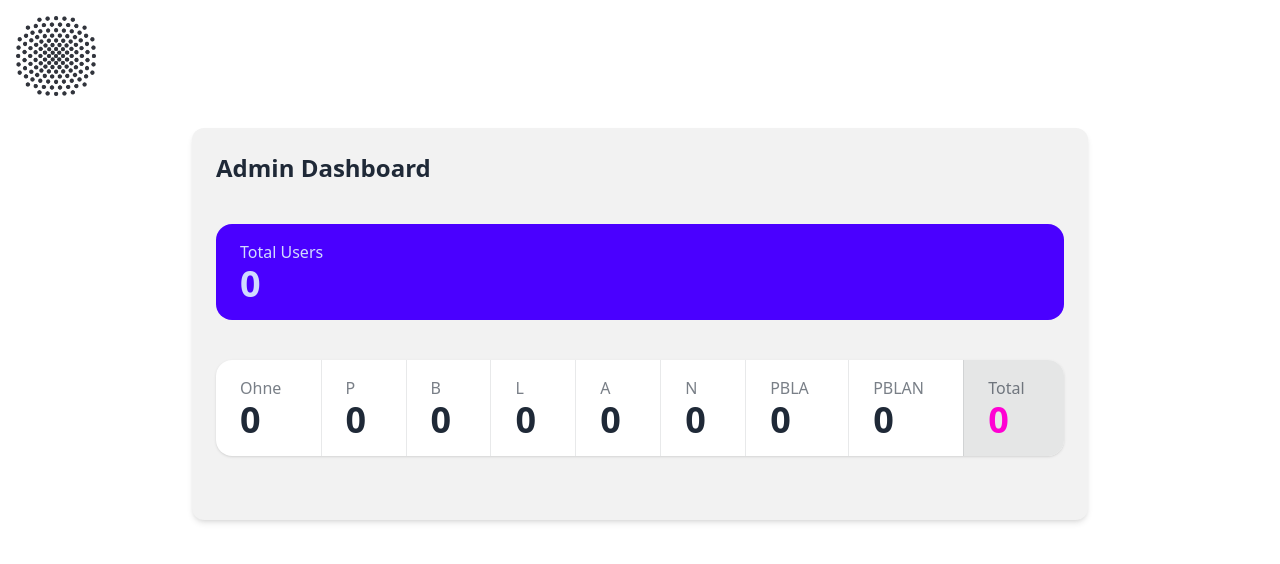
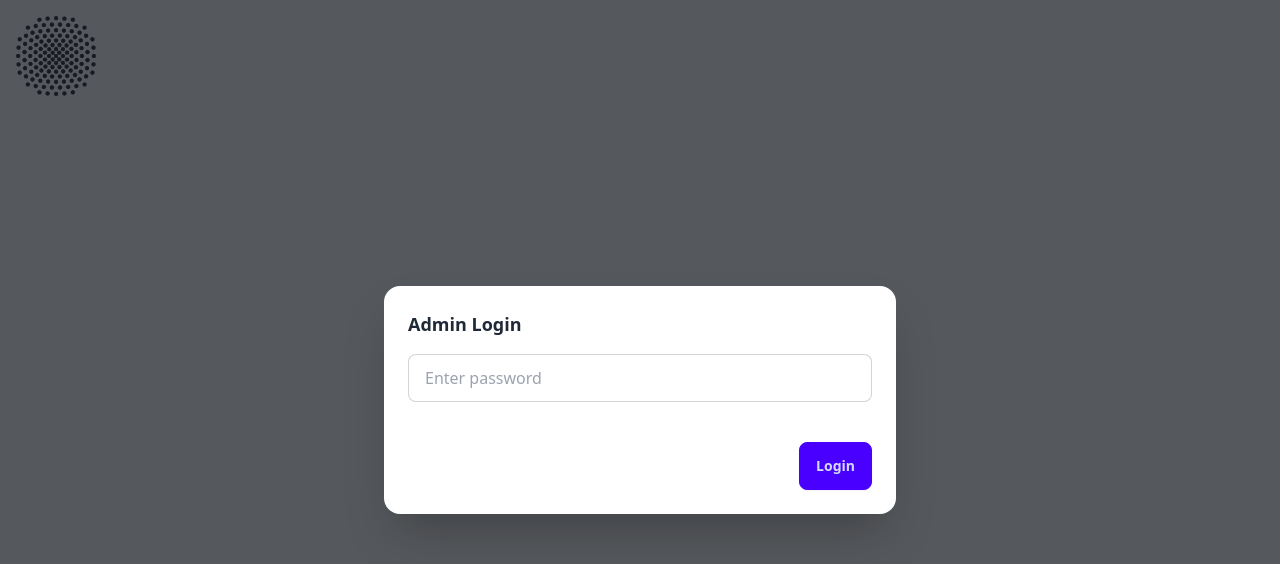
Before and after one commit to Ronjar/gender-st-frontend, a SvelteKit app: page /admin in a window 1280 px wide. Shown: the top 564 px of the page. Built offline with nearby package versions, Linux system fonts and the light colour scheme; no server answers.

Commit message:
removed some debugging variables

```diff
--- a/src/routes/admin/+page.svelte
+++ b/src/routes/admin/+page.svelte
@@ -17,7 +17,7 @@
 
   let errorMessage = "";
   let loading = false;
-  let isAuthenticated = true;
+  let isAuthenticated = false;
   let password = "";
 
   const hardcodedPassword = "enpro23"; // hardcoded password
@@ -29,7 +29,6 @@
       const data = await response.json();
 
       if (response.ok) {
-        console.log(data);
         usersCount = data.users;
         datasetCounts = {
           _: data.dataSets.x,
--- a/src/routes/questions/+page.svelte
+++ b/src/routes/questions/+page.svelte
@@ -39,7 +39,7 @@
     let isLeaderboardEnabled = false;
     let isNarratedContentEnabled = false;
     let areBadgesEnabled = false;
-    let areQuestionsFinished = true;
+    let areQuestionsFinished = false;
 
     waAvatars.subscribe((value) => {
         isAvatarEnabled = value;
```
